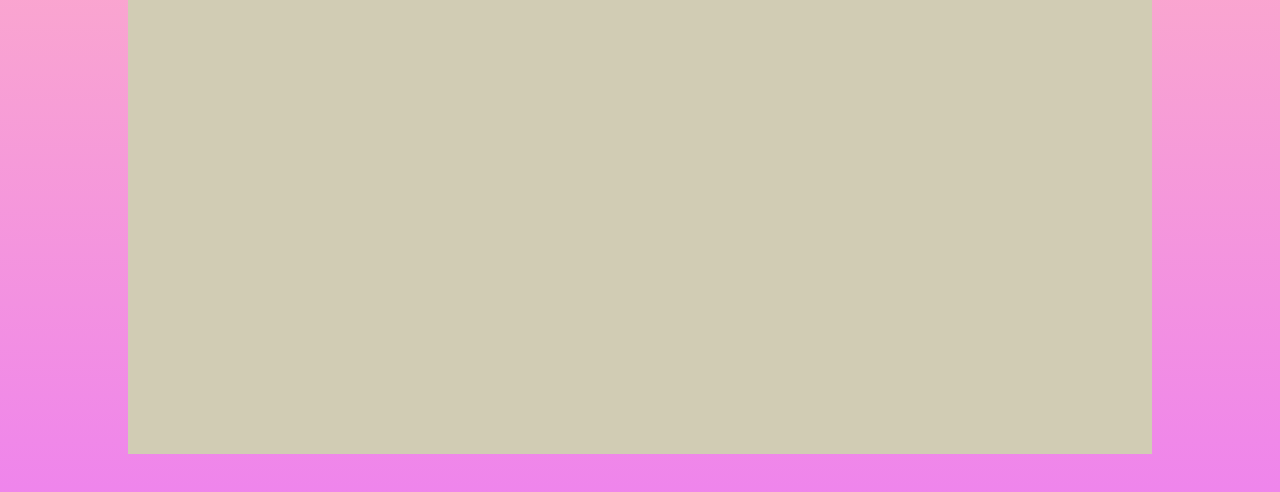
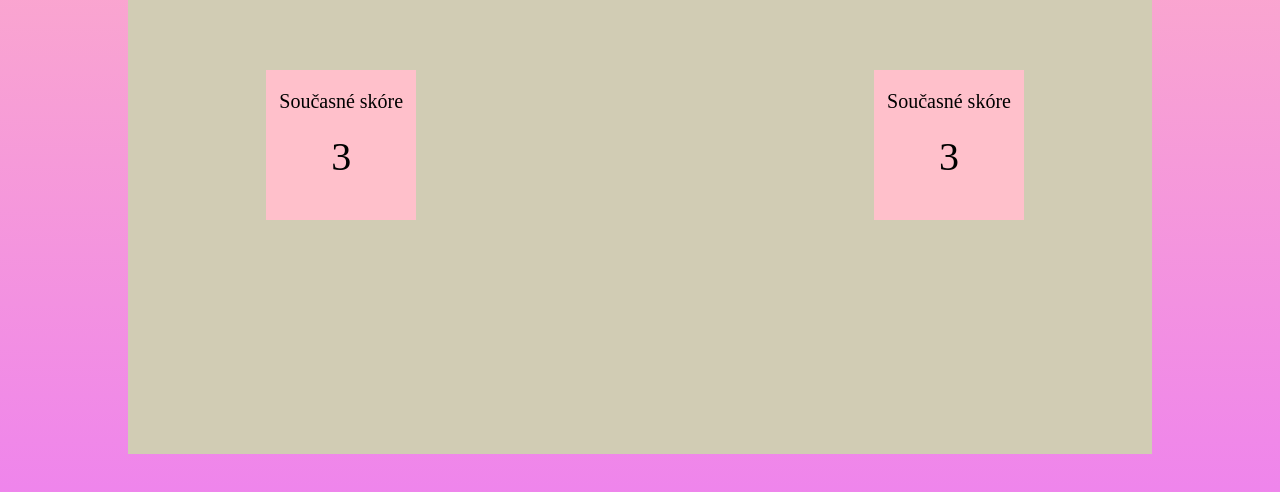
Before and after one commit to David-Slavik/JSHra, a plain HTML site: page index.html in a window 1280 px wide. Shown: the part 266-758 px from the top of the page. Drawn offline with Linux system fonts and the light colour scheme.

Commit message:
Video 61

```diff
--- a/index.html
+++ b/index.html
@@ -13,16 +13,24 @@
             <div class="totalScore totalScore0">
                 <p id="name-0">Skóre prvního hráče</p>
                 <p id="totalScorePlaeyer-0">30</p>
-                </div>
+            </div>
+
             <div class="totalScore totalScore1">
                 <p id="name-1">Skóre druhého hráče</p>
                 <p id="totalScorePlaeyer-1">40</p>
             </div>
 
+            <div class="currentScore currentScore0">
+                <p>Současné skóre</p>
+                <p id="currentScore-0">3</p>
+            </div>
+
+            <div class="currentScore currentScore1">
+                <p>Současné skóre</p>
+                <p id="currentScore-1">3</p>
             </div>
 
         </div>
-
     </div>
 </body>
 </html>
--- a/styly.css
+++ b/styly.css
@@ -44,3 +44,33 @@
     top: 15%;
     left: 70%;
 }
+
+/* Current score */
+.currentScore {
+    width: 150px;
+    height: 150px;
+    background: pink;
+}
+
+.currentScore p {
+    font-size: 20px;
+    color: #000;
+    text-align: center;
+    padding-top: 20px;
+}
+
+.currentScore p:nth-child(2) {
+    font-size: 40px;
+}
+
+.currentScore0 {
+    position: absolute;
+    top: 40%;
+    left: 13.5%;
+}
+
+.currentScore1 {
+    position: absolute;
+    top: 40%;
+    right: 12.5%;
+}
```
